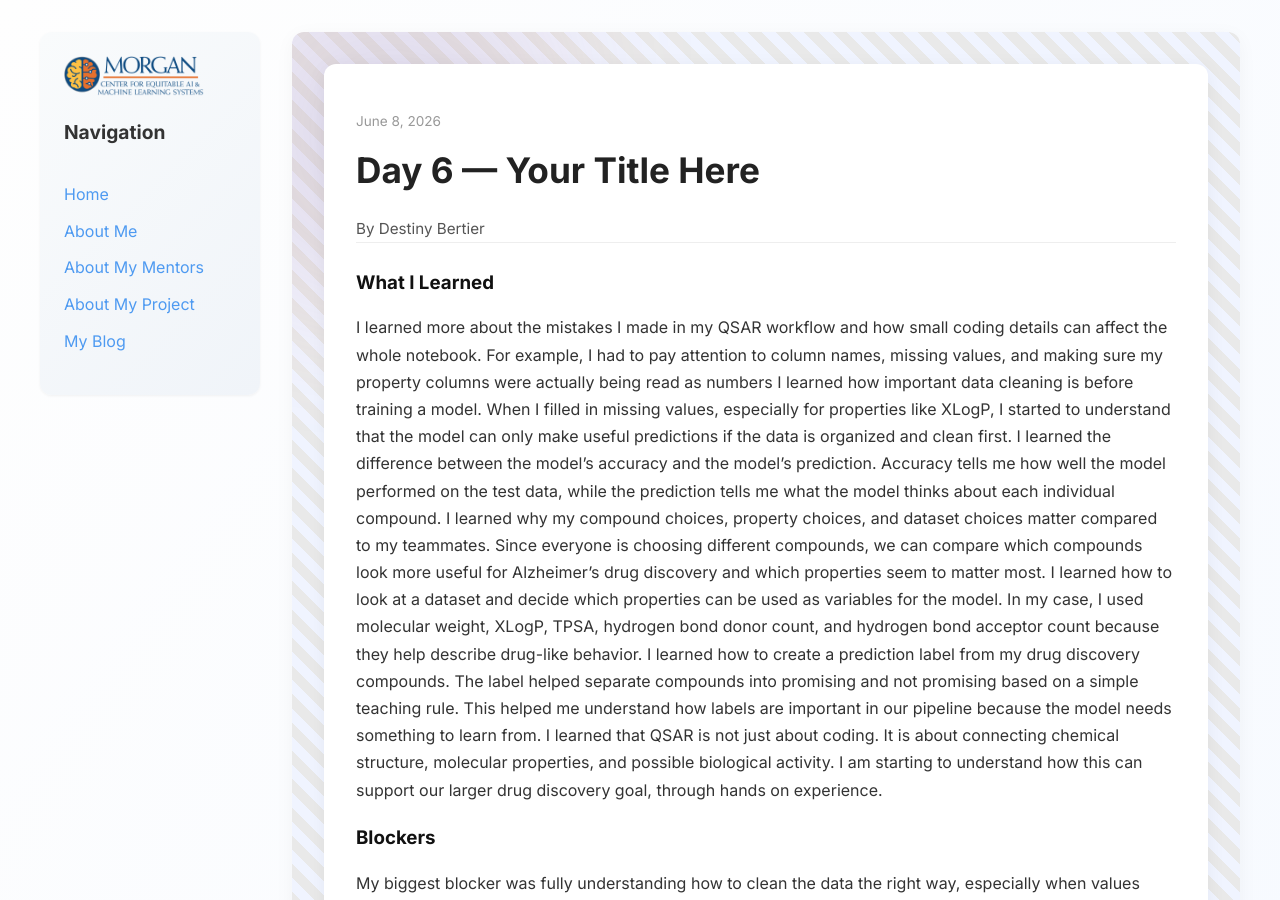
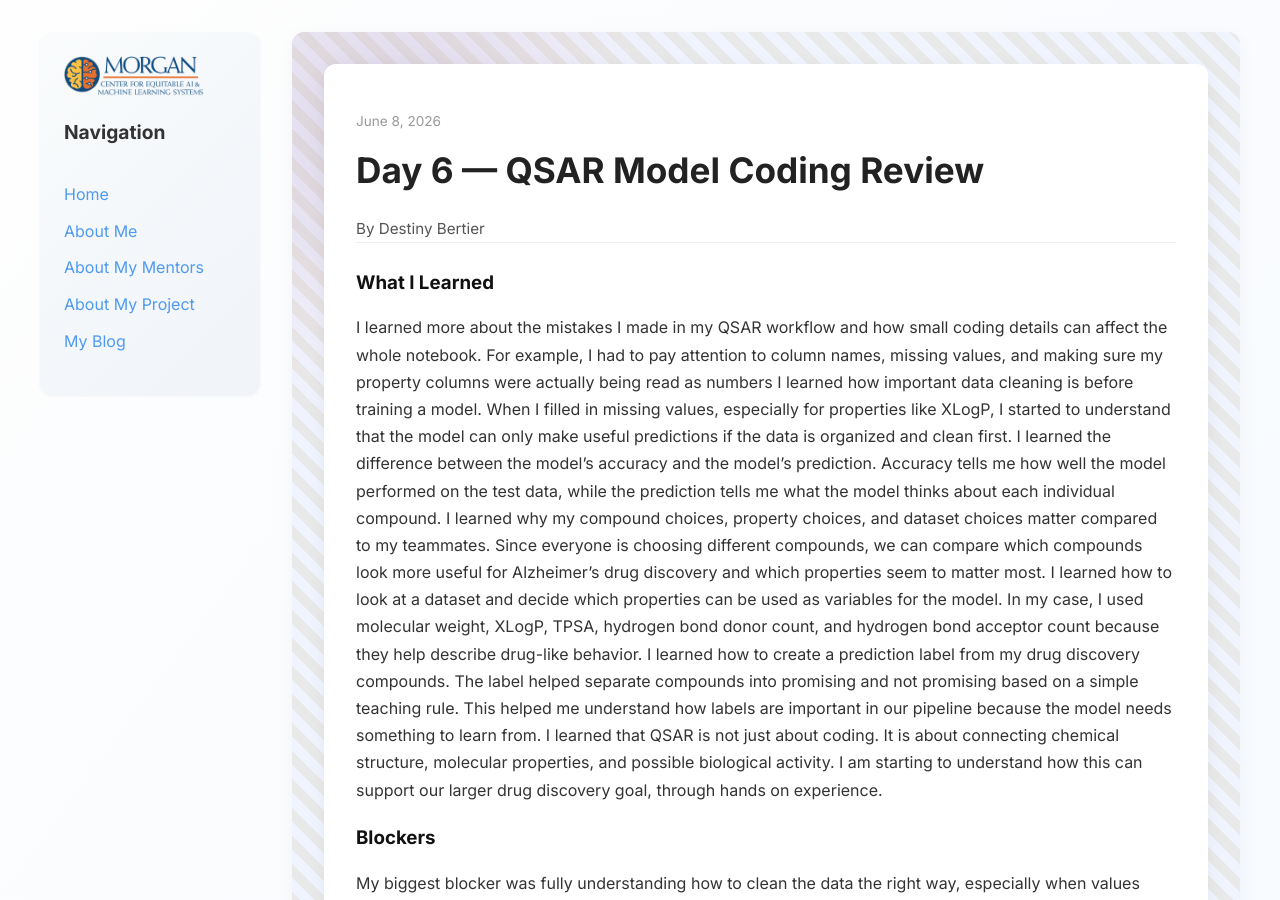
Before and after one commit to DestinyBR/destinybrceamls26.gi-thub.io, a Jekyll site: the page built from _posts/2026-06-08-Day-6-/2026-06-08-Day-6.md, in a window 1280 px wide and 900 px high. Built offline with Jekyll 4.4.1, drawn with Linux system fonts in a browser that asks for light colours.

Commit message:
Update 2026-06-08-Day-6.md

```diff
--- a/_posts/2026-06-08-Day-6-/2026-06-08-Day-6.md
+++ b/_posts/2026-06-08-Day-6-/2026-06-08-Day-6.md
@@ -1,6 +1,6 @@
 ---
 layout: post
-title: "Day 6 — Your Title Here"
+title: "Day 6 — QSAR Model Coding Review"
 date: 2026-06-08
 permalink: /day6.html
 tags: ["python", "research"]
```
